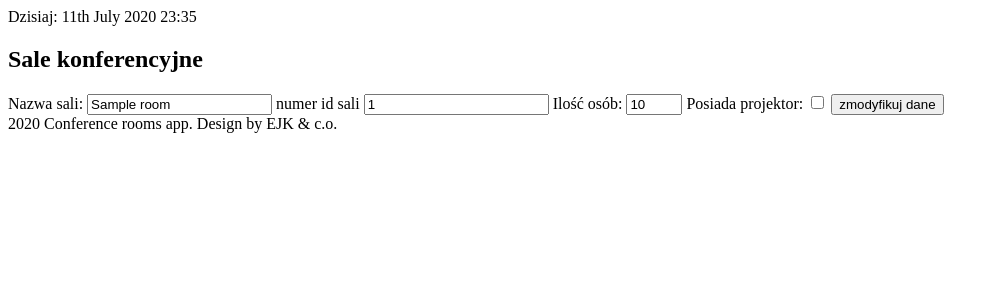
After one commit to ElaJK01/conference_rooms_reservation_app_workshops3-django-, a Django app: page /room/modify/1/ in a window 1280 px wide. The commit adds this page. Shown: the top 300 px of the page, without its empty margins (0-999 px from the left). Run offline with Django 3.2, Linux system fonts and the light colour scheme; tables that the repository leaves empty hold one stand-in row (values such as "Sample post").

Commit message:
conference room edition view

```diff
--- a/conference_rooms/conference_app/templates/base.html
+++ b/conference_rooms/conference_app/templates/base.html
@@ -2,11 +2,15 @@
 <html lang="en">
 <head>
     <meta charset="UTF-8">
-    <title>{% block title %}{% endblock %}</title>
+    <title>{% block title %}Conference rooms{% endblock %}</title>
 </head>
 <body>
-{% block content %}{% endblock %}<div>
-2020 Conference rooms. Design by...
+<div>Dzisiaj: {% now "jS F Y H:i" %}</div>
+<div> <h2>Sale konferencyjne</h2></div>
+{% block content %}{% endblock %}
+
+<div>
+2020 Conference rooms app. Design by EJK & c.o.
 </div>
 </body>
 </html>
--- /dev/null
+++ b/conference_rooms/conference_app/templates/room_modify.html
@@ -0,0 +1,22 @@
+{% extends "base.html" %}{% block title %}
+Modyfikowanie danych sali
+{% endblock %}
+{% block content %}
+    {% if msg %}
+        {{msg}}
+    {% endif %}
+    <form method="POST">
+        {% csrf_token %}
+        {% if room%}
+        <label for="name">Nazwa sali:</label>
+        <input type="text" id="name" name="name"value="{{room.name}}"required>
+        <label for="id">numer id sali</label>
+        <input value="{{room.pk}}" id="id" name="id">
+        <label for="capacity">Ilość osób:</label>
+        <input type="number" id="capacity" min="1" max="30" name="capacity" value="{{room.capacity}}"required>
+        <labe for="has_projector">Posiada projektor:</labe>
+        <input type="checkbox"  name="projector" value="{{room.has_projector}}">
+        <input type="submit" value="zmodyfikuj dane">
+        {%endif%}
+    </form>
+{% endblock %}
--- a/conference_rooms/conference_app/views.py
+++ b/conference_rooms/conference_app/views.py
@@ -1,6 +1,8 @@
 from django.shortcuts import render
 from django.views import View
 from conference_app.models import Room
+from datetime import datetime
+from django.shortcuts import redirect
 # Create your views here.
 
 class AddRoom(View):
@@ -39,5 +41,31 @@ class RoomsList(View):
         ctx = {'rooms': rooms}
         return render(request, 'rooms_list.html', ctx)
 
+
+class RoomModify(View):
+    def get(self, request, id):
+        if id is None:
+            return HttpResponse('Nie ma takiej sali')
+        else:
+            room = Room.objects.get(id=id)
+            ctx = {"room": room,
+                   }
+        return render(request, "room_modify.html", ctx)
+
+    def post(self,request, id):
+        id = request.POST.get('id')
+        name = request.POST.get('name')
+        capacity = request.POST.get('capacity')
+        has_projector = 'projector' in request.POST
+        if name and capacity:
+            Room.objects.filter(pk=id).update(name=name, capacity=capacity, has_projector=has_projector)
+            return redirect('rooms_list')
+        else:
+            room = Room.objects.get(id=id)
+            ctx = { 'room': room,
+                    'msg': "Wypełnij wszystkie pola"}
+            return render(request, "room_modify.html", ctx)
+
+
 class TempView(View):
     pass
--- a/conference_rooms/conference_rooms/settings.py
+++ b/conference_rooms/conference_rooms/settings.py
@@ -109,7 +109,7 @@ AUTH_PASSWORD_VALIDATORS = [
 
 LANGUAGE_CODE = 'en-us'
 
-TIME_ZONE = 'UTC'
+TIME_ZONE = 'CET'
 
 USE_I18N = True
 
--- a/conference_rooms/conference_rooms/urls.py
+++ b/conference_rooms/conference_rooms/urls.py
@@ -15,13 +15,13 @@ Including another URLconf
 """
 from django.contrib import admin
 from django.urls import path
-from conference_app.views import AddRoom, RoomsList, TempView
+from conference_app.views import AddRoom, RoomsList, RoomModify, TempView
 
 urlpatterns = [
     path('admin/', admin.site.urls),
-    path('room/new/', AddRoom.as_view()),
-    path('room/modify/<int:id>/', TempView.as_view()),
+    path('room/new/', AddRoom.as_view(), name='new_room'),
+    path('room/modify/<int:id>/', RoomModify.as_view(), name='room_modify'),
     path('room/delete/<int:id>/', TempView.as_view()),
     path('room/<int:id>/', TempView.as_view()),
-    path('', RoomsList.as_view()),
+    path('', RoomsList.as_view(), name ='rooms_list'),
 ]
```
Also changed, not shown: conference_rooms/conference_app/templates/rooms_list.html (+8 -1 lines).
